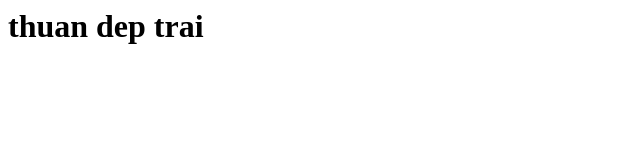
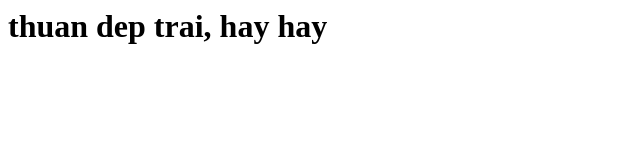
Before and after one commit to ThuanSwitch/hoc-git, a plain HTML site: page index.html in a window 1280 px wide. Shown: the whole page, without its empty margins (0-640 px from the left). Drawn offline with Linux system fonts and the light colour scheme.

Commit message:
add lan 3

```diff
--- a/index.html
+++ b/index.html
@@ -1 +1 @@
-<h1>thuan dep trai</h1>
+<h1>thuan dep trai, hay hay</h1>
```
